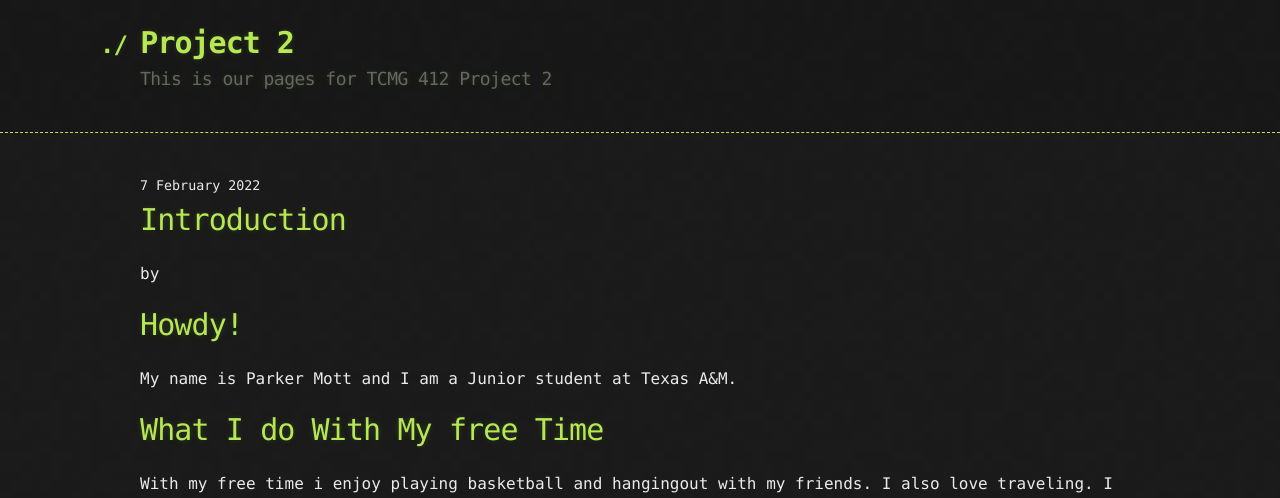
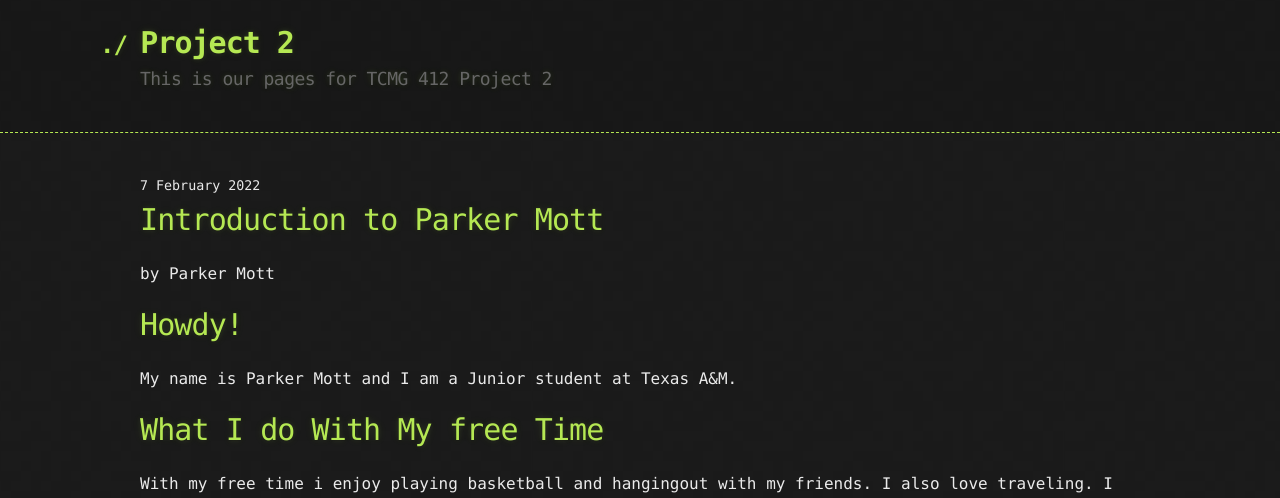
Before and after one commit to Spring22TCMG412Group4/Project2, a Jekyll site: the page built from _posts/2022-02-07-parker.md, in a window 1280 px wide. Shown: the top 498 px of the page. Built offline with Jekyll 4.4.1, drawn with Linux system fonts in a browser that asks for light colours.

Commit message:
Update 2022-02-07-parker.md

```diff
--- a/_posts/2022-02-07-parker.md
+++ b/_posts/2022-02-07-parker.md
@@ -1,6 +1,8 @@
 ---
 layout: post
-title: Introduction
+title: "Introduction to Parker Mott"
+author: Parker Mott
+tag: Team Intros
 ---
 
 # Howdy!
```
